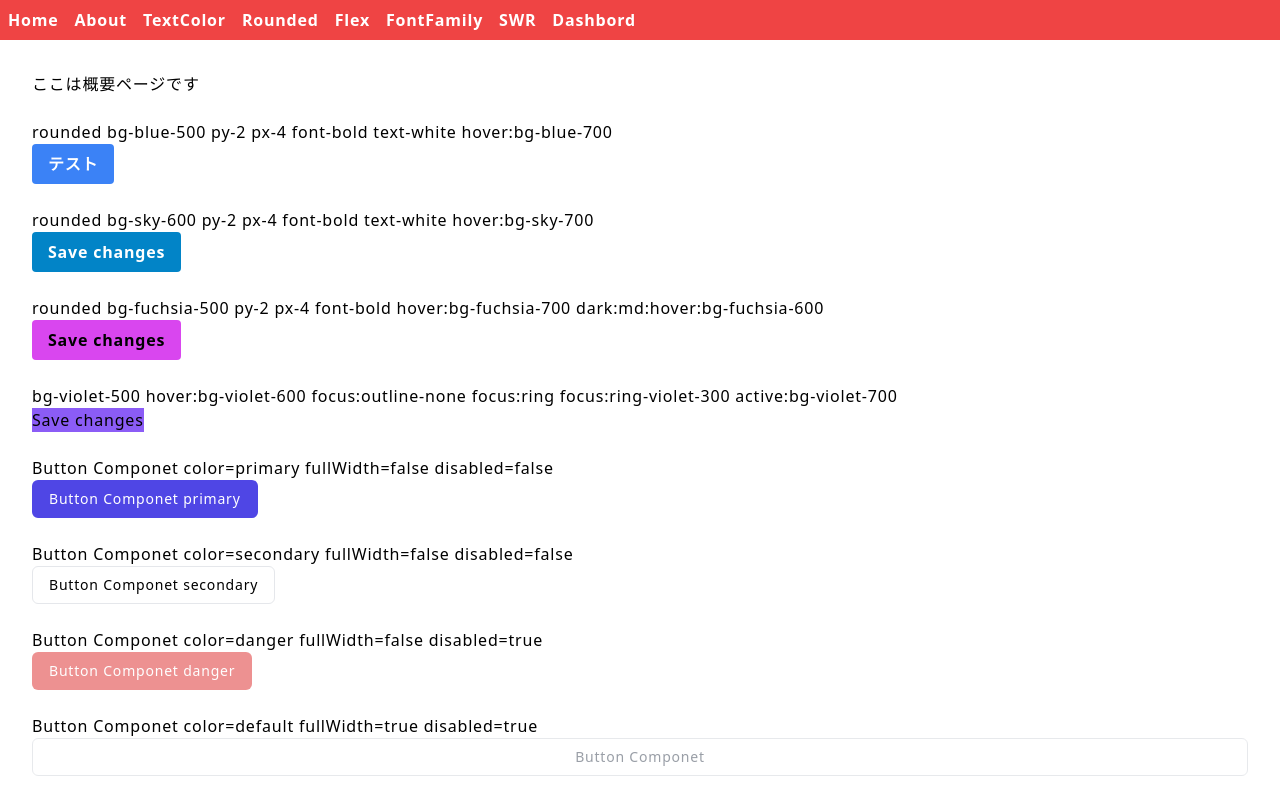
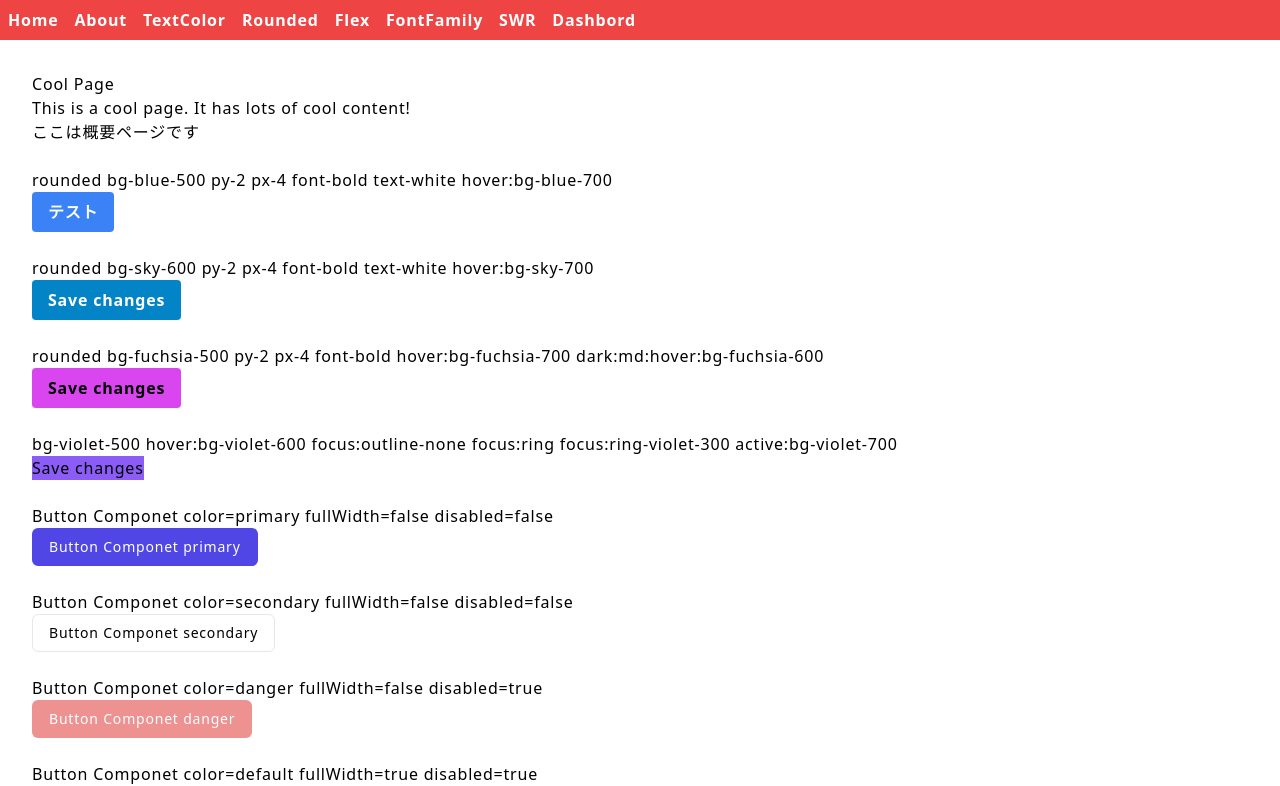
Before and after one commit to kanta13jp1/nextjs-type, a Next.js app: page /about in a window 1280 px wide. Shown: the top 786 px of the page. Built offline with nearby package versions, Linux system fonts and the light colour scheme.

Commit message:
Nested Middleware

```diff
--- a/src/pages/about.tsx
+++ b/src/pages/about.tsx
@@ -13,8 +13,14 @@ const About: NextPage = () => {
       <div className="flex min-h-screen flex-col items-center justify-center py-0 px-2">
         <Head>
           <title>About Page</title>
+          <meta name="description" content="Checkout our cool page" key="desc" />
+          <meta property="og:title" content="Social Title for Cool Page" />
+          <meta property="og:description" content="And a social description for our cool page" />
+          <meta property="og:image" content="https://example.com/images/cool-page.jpg" />
         </Head>
         <main>
+          <h1>Cool Page</h1>
+          <p>This is a cool page. It has lots of cool content!</p>
           <h1 className="decoration-sky-500">ここは概要ページです</h1>
           <br />
           <h2 className="decoration-sky-500">
```
Also changed, not shown: _middleware.ts (renamed from src/_middleware.ts).
